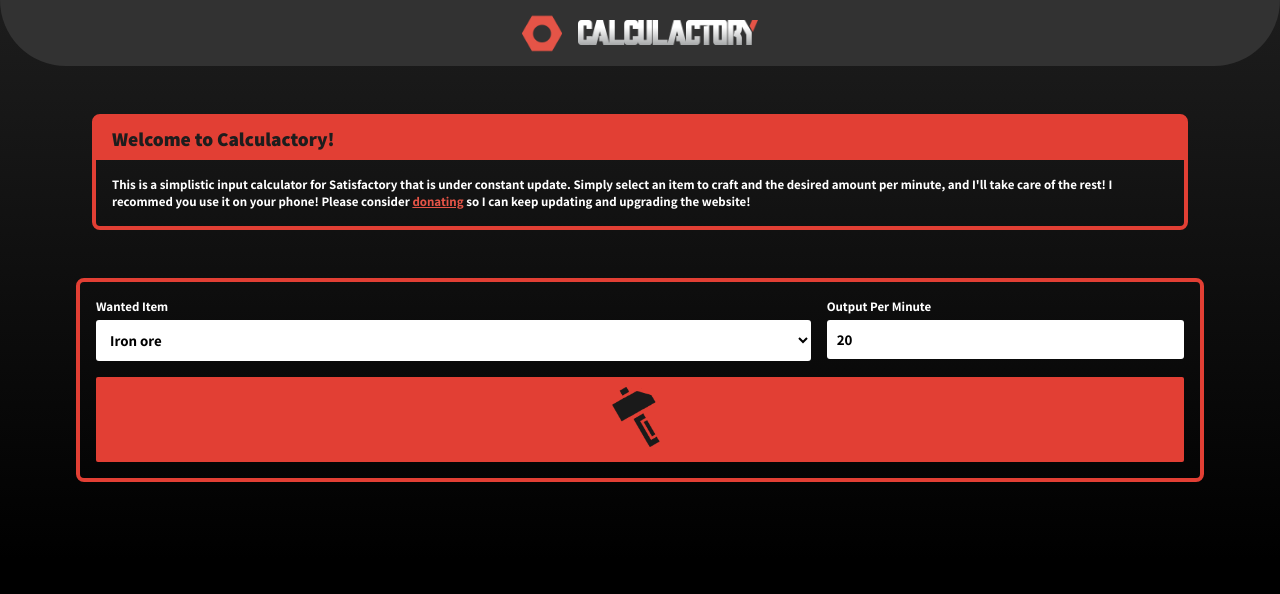
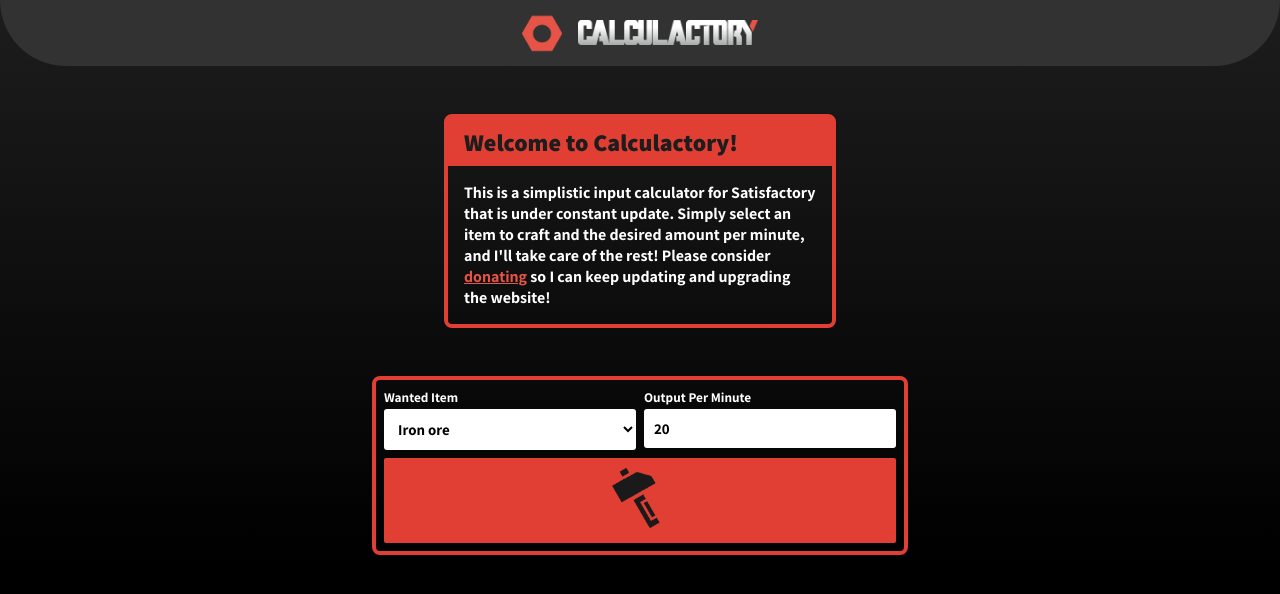
Before and after one commit to walas-01/calculactory-reactive, a React (Vite) app: page / in a window 1280 px wide. Shown: the top 594 px of the page. Built offline with nearby package versions, Linux system fonts and the light colour scheme.

Commit message:
firebase hosting added succesfully, styling edited

```diff
--- a/src/App.css
+++ b/src/App.css
@@ -8,7 +8,7 @@
   font-weight: 700;
 }
 
-@media (min-width: 1600px) {
+@media (min-width: 1200px) {
   .message {
     font-size: medium;
     width: 30%;
--- a/src/App.jsx
+++ b/src/App.jsx
@@ -22,7 +22,7 @@
       <div className="message">
         <h2>Welcome to Calculactory!</h2>
         <p>
-          This is a simplistic input calculator for Satisfactory that is under constant update. Simply select an item to craft and the desired amount per minute, and I'll take care of the rest! I recommed you use it on your phone! Please consider <a href="https://paypal.me/walas7081?country.x=AR&locale.x=en_US">donating</a> so I can keep updating and upgrading the website!
+          This is a simplistic input calculator for Satisfactory that is under constant update. Simply select an item to craft and the desired amount per minute, and I'll take care of the rest! Please consider <a href="https://paypal.me/walas7081?country.x=AR&locale.x=en_US">donating</a> so I can keep updating and upgrading the website!
         </p>
       </div>
 
--- a/src/components/Card/Card.jsx
+++ b/src/components/Card/Card.jsx
@@ -1,6 +1,8 @@
 import { useEffect, useState } from "react";
 
 import "./Card_style.css";
+
+import itemList from "../../data/items.json"
 
 function Card({itemName,desiredOutput}) {
   const [inputList,setInputList] = useState([])
@@ -11,8 +13,8 @@
 
     const fetchItem = async(itemName)=>{
       try{
-        const response = await fetch("/src/data/items.json")
-        const itemList = await response.json()
+        //const response = await fetch("/src/data/items.json")
+        //const itemList = await response.json()
 
         setItem( itemList.find(itm => itm.name === itemName))
 
--- a/src/components/Card/Card_style.css
+++ b/src/components/Card/Card_style.css
@@ -1,7 +1,7 @@
 /*/------------------------------------------------------------[ Card ]*/
 
 .card{
-  width: 220px;
+  width: 180px;
   margin: 5px 0px;
 
   border-left: solid 4px #e6392d ;
@@ -10,6 +10,12 @@
   border-top-left-radius: 8px;
   border-top-right-radius: 8px;
 
+}
+
+@media (min-width: 1200px) {
+  .card{
+    width: 220px;
+  }
 }
 
 .card h5{
@@ -21,7 +27,13 @@
   justify-self: center;
   background-color: #e6392d;
   color: black;
-  font-size: large;
+  font-size: small;
+}
+
+@media (min-width: 1200px) {
+  .card h5{
+    font-size: large;
+  }
 }
 
 .card-content{
@@ -35,7 +47,13 @@
   display: grid;
   grid-template-columns: 1fr 1fr 2fr;
   grid-template-rows: 1fr 1fr;
-  gap: 10px;
+  gap: 5px;
+}
+
+@media (min-width: 1200px) {
+  .card-grid{
+    gap: 10px;
+  }
 }
 
 .card-img {
@@ -46,9 +64,17 @@
   justify-content: center;
 }
 .card-img img{
-  min-width: 80px;
+  width: 60px;
+  height: 60px;
+}
 
+@media (min-width: 1200px) {
+  .card-img img{
+    width: 80px;
+    height: 80px;
+  }
 }
+
 
 .card-output{
   display: flex;
@@ -57,18 +83,18 @@
   gap: 5px;
 }
 .card-output img{
-  width: 18px;
+  width: 12px;
 }
 .card-output-amount{
-  font-size: large;
+  font-size: medium;
   font-weight: bolder;
 }
 
 
 .card-output-tag{
-  padding: 2px 3px;
+  padding: 1px 2px;
 
-  font-size: small;
+  font-size: smaller;
   font-weight: bold;
   color: #1d1d1d;
   background-color: #e23f34;
@@ -87,11 +113,11 @@
 
 }
 .card-machine p {
-  font-size: large;
+  font-size: medium;
   font-weight: bold;
 }
 .card-machine img{
-  width: 30px;
+  width: 25px;
 }
 
 
--- a/src/components/Form/Form_style.css
+++ b/src/components/Form/Form_style.css
@@ -6,34 +6,35 @@
 form {
   width: 85%;
   margin: auto auto;
-  padding: 1rem;
+  padding: 0.5rem;
 
   border: solid 4px #E23F34;
   border-radius: 8px;
 
-  display: grid;
-  grid-template-columns: 2fr 1fr;
-  gap: 1rem;
+  display: flex;
+  flex-direction: column;
+  gap: 0.5rem;
 }
-@media (min-width: 1600px) {
+
+@media (min-width: 1200px) {
   form {
-    width: 25%;
+    width: 40%;
+    display: grid;
+    grid-template-columns: 1fr 1fr;
+    background: none;
   }
 }
+
 form div {
   display: flex;
   flex-direction: column;
-  gap: 5px;
+  gap: 3px;
 }
 form label {
   font-weight: 700;
-  font-size: small;
+  font-size: smaller;
 }
-@media (min-width: 1600px) {
-  form label {
-    font-size: medium;
-  }
-}
+
 form input,
 form select {
   background-color: white;
```
Also changed, not shown: firebase.json (added), 1 other file (tests, documents, lock files or other folders).
